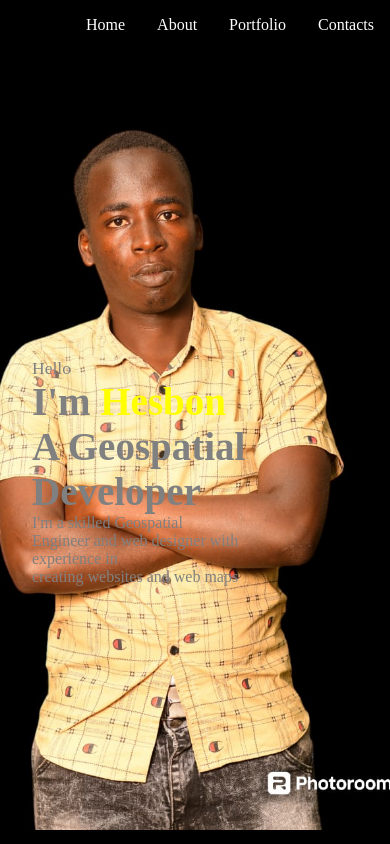
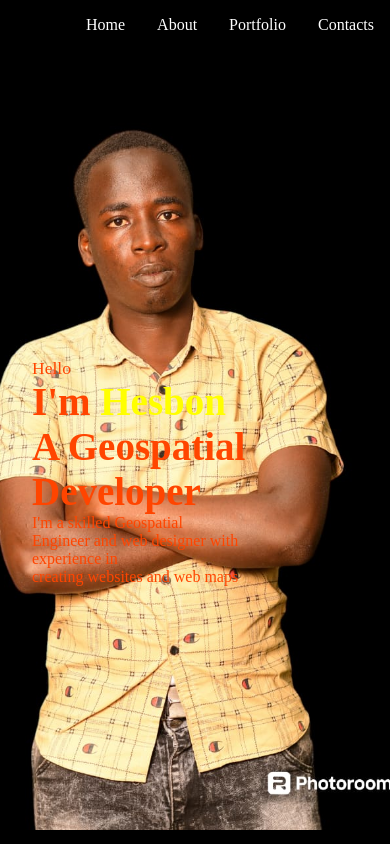
Before and after one commit to limoh653/myportfolio, a React (Create React App) app: page / in a window 390 px wide. Shown: the top 844 px of the page. Built offline with nearby package versions, Linux system fonts and the light colour scheme.

Commit message:
changed styling

```diff
--- a/src/components/Intro.css
+++ b/src/components/Intro.css
@@ -48,6 +48,6 @@
 
 }
 #Home{
-    color: gray;
+    color: orangered;
 }
  }
```
